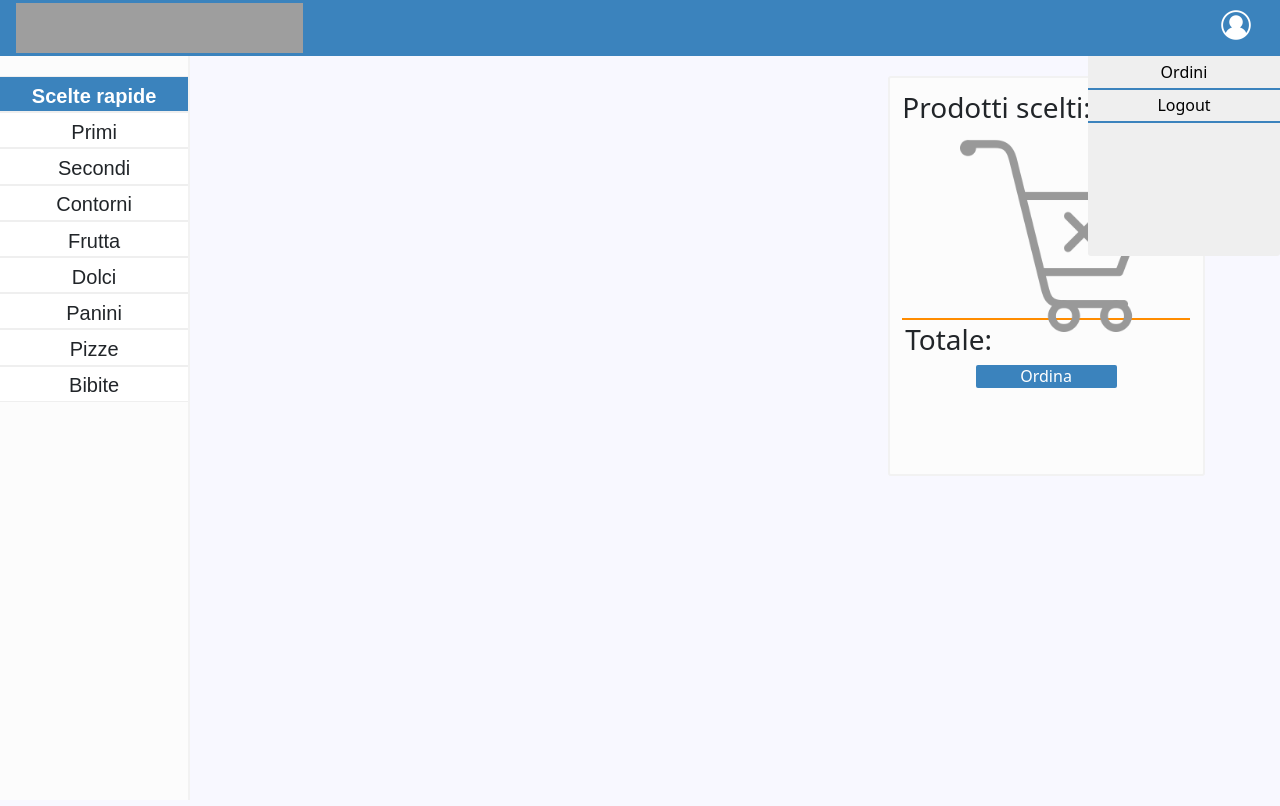
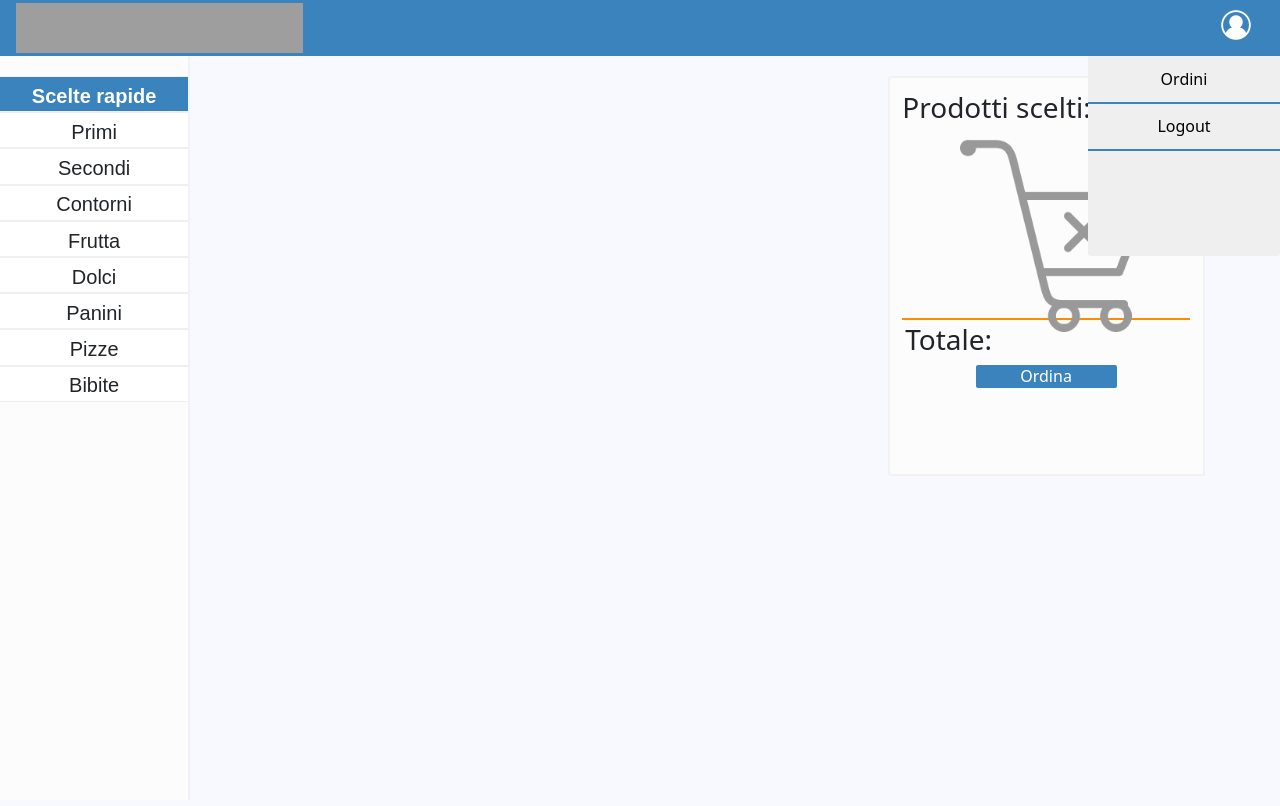
Before and after one commit to antoniocolucci/Unimensa, a Flask app: page /Order in a window 1280 px wide, after a click on "Profilo". Run offline with Flask 2, Linux system fonts and the light colour scheme; data that the repository does not hold is empty; some libraries are stand-ins or nearby versions; grey boxes are pictures that could not be loaded.

Commit message:
Update html

```diff
--- a/templates/Home.html
+++ b/templates/Home.html
@@ -4,6 +4,7 @@
   <meta charset="UTF-8">
   <title>Home</title>
 
+  <!-- FILE CSS -->
   <link rel="stylesheet" href="../static/bootstrap/css/bootstrap.css">
   <link rel="stylesheet" href="../static/css/homeCSS/home.css">
   <link rel="stylesheet" href="../static/css/homeCSS/contentHome.css">
@@ -11,23 +12,45 @@
   <script src="https://ajax.googleapis.com/ajax/libs/jquery/3.6.0/jquery.min.js"></script>
   <meta name="viewport" content="width=device-width, initial-scale=1">
 
+
+    <!-- FAVICONS -->
+    <link rel="apple-touch-icon" sizes="57x57" href="../static/images/favicons/apple-icon-57x57.png">
+    <link rel="apple-touch-icon" sizes="60x60" href="../static/images/favicons/apple-icon-60x60.png">
+    <link rel="apple-touch-icon" sizes="72x72" href="../static/images/favicons/apple-icon-72x72.png">
+    <link rel="apple-touch-icon" sizes="76x76" href="../static/images/favicons/apple-icon-76x76.png">
+    <link rel="apple-touch-icon" sizes="114x114" href="../static/images/favicons/apple-icon-114x114.png">
+    <link rel="apple-touch-icon" sizes="120x120" href="../static/images/favicons/apple-icon-120x120.png">
+    <link rel="apple-touch-icon" sizes="144x144" href="../static/images/favicons/apple-icon-144x144.png">
+    <link rel="apple-touch-icon" sizes="152x152" href="../static/images/favicons/apple-icon-152x152.png">
+    <link rel="apple-touch-icon" sizes="180x180" href="../static/images/favicons/apple-icon-180x180.png">
+    <link rel="icon" type="image/png" sizes="192x192"  href="../static/images/favicons/android-icon-192x192.png">
+    <link rel="icon" type="image/png" sizes="32x32" href="../static/images/favicons/favicon-32x32.png">
+    <link rel="icon" type="image/png" sizes="96x96" href="../static/images/favicons/favicon-96x96.png">
+    <link rel="icon" type="image/png" sizes="16x16" href="../static/images/favicons/favicon-16x16.png">
+    <meta name="msapplication-TileColor" content="#ffffff">
+    <meta name="msapplication-TileImage" content="/ms-icon-144x144.png">
+    <meta name="theme-color" content="#ffffff">
+
+    <link rel="shortcut icon" type="image/png" href="../static/images/favicons/blu2.png">
+
 </head>
 
 <body onload="loadCard('choose_plate')">
-    <!--NAVBAR-->
+
+   <!--NAVBAR-->
     <nav class="navbar navbar-expand-lg navbar-light fixed-top">
          <div class="container-fluid">
 
              <!--BUTTON MENU-->
-            <button class="navbar-toggler" type="button">
+             <button class="navbar-toggler" type="button">
                 <span class="navbar-toggler-icon" onclick="showContainer('container_menu');
                                                            hideOtherMenu('container_menu')">
                 </span>
 
-            </button>
+             </button>
 
 
-           <img href='/Home' src="../static/images/logo/logo.png" alt="logo_unimensa"  style="width: 287px; height: 50px;">
+             <a href="/Home"><img  src="../static/images/logo/logo.png" alt="logo_unimensa" style="width: 287px; height: 50px;"></a>
 
             <!--MENU LIST NOT DELETE THIS-->
             <div class="collapse navbar-collapse" id="navbarSupportedContent">
@@ -53,8 +76,8 @@
         <!--CONTAINER PROFILE-->
         <div id="container_profile" style="display: none">
             <ul id="myAccount">
-                <li class="login"><a class='a_profile' href="/LoadOrder">Ordini</a></li>
-                <li class="login"><a class='a_profile' href="/logout">Logout</a></li>
+                <li class="login" onclick="goTo('/LoadOrder')"><a class='btn a_profile' role="button" href="/LoadOrder">Ordini</a></li>
+                <li class="login" onclick="goTo('/logout')"><a class='btn a_profile' role="button" href="/logout">Logout</a></li>
             </ul>
         </div>
 
```
Also changed, not shown: templates/Order.html (+8 -8 lines), templates/index.html (+6 -4 lines), templates/signin.html (+11 -4 lines).
